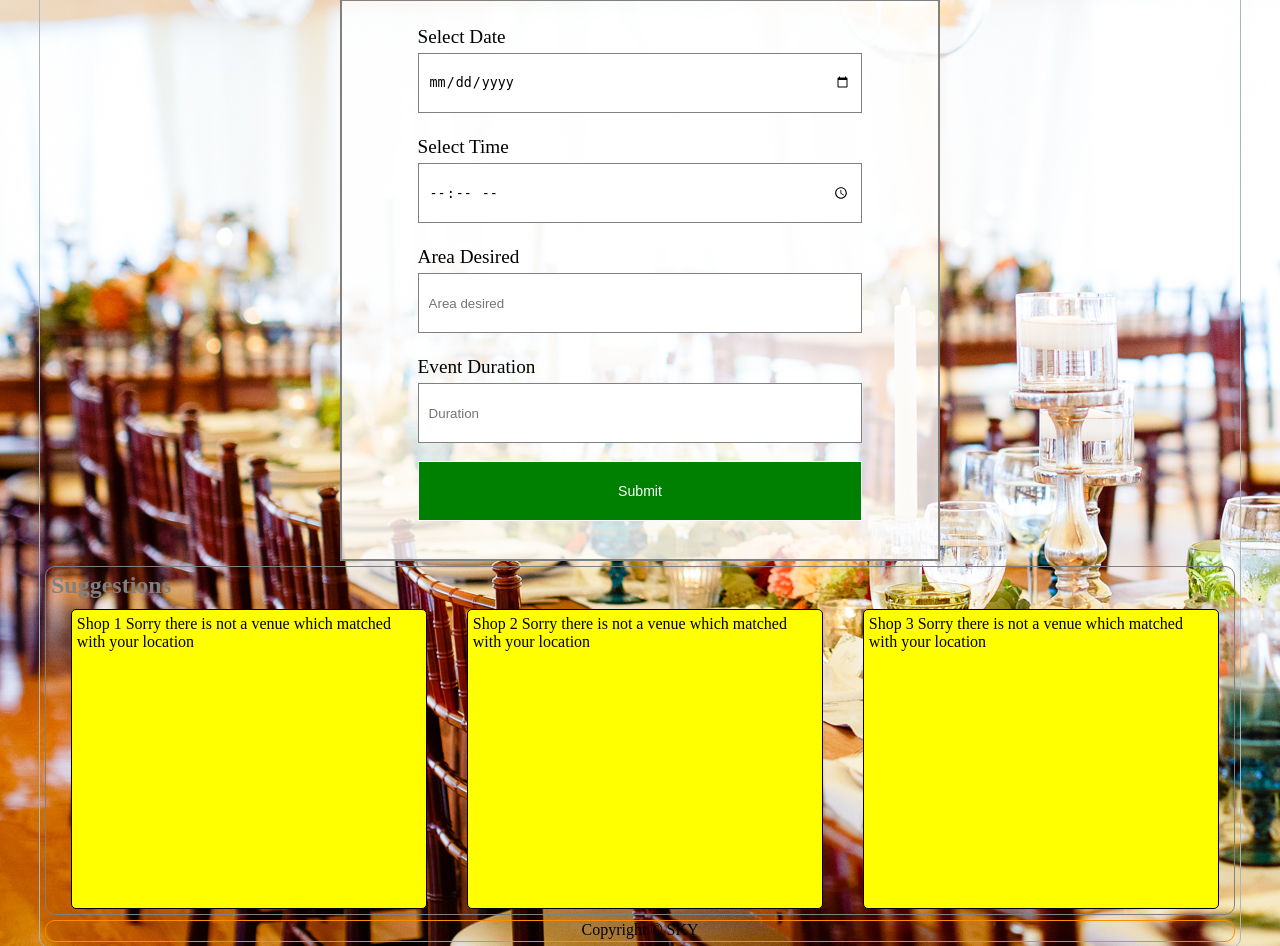
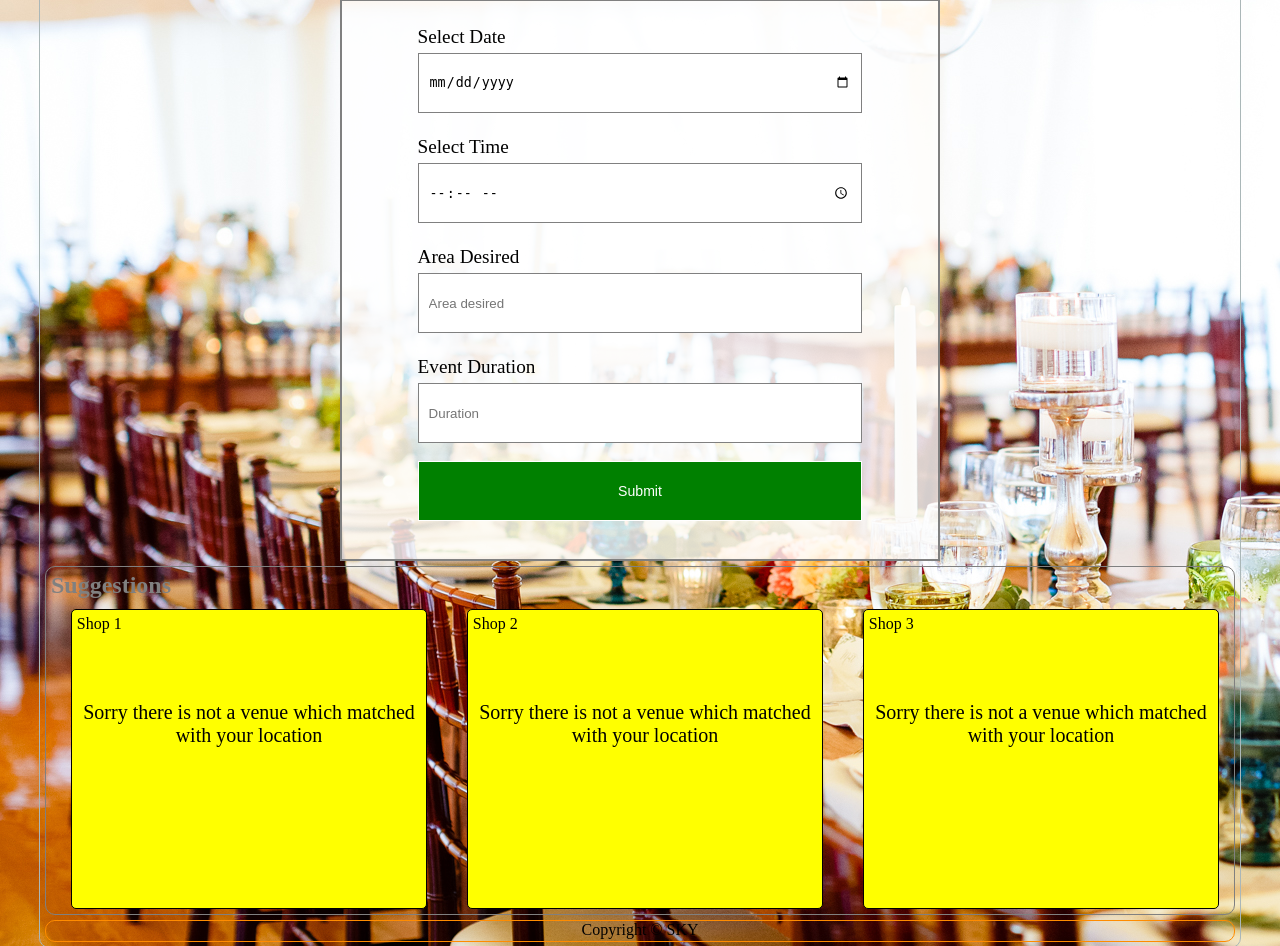
Before and after one commit to SKYSYSLK/PartyPros, a PHP site: page /venueselection.php in a window 1280 px wide. Shown: the part 364-1310 px from the top of the page. Run offline with PHP 8.4, Linux system fonts and the light colour scheme; a user stored in the database is signed in; data comes from the database, SQL or seed files in the repository.

Commit message:
venue selection upadated

```diff
--- a/css/venueSelection.css
+++ b/css/venueSelection.css
@@ -85,3 +85,10 @@ lable{
     padding: 5px;
     box-sizing: border-box;
 }
+
+#venue{
+    font-size: 20px;
+    text-align: center;
+    margin-top: 50px;
+
+}
--- a/venueselection.php
+++ b/venueselection.php
@@ -75,41 +75,49 @@ $connection->close();
     <div class="frame">
         <div class="frame-header">Suggestions</div>
         <div class="frame-content">
-            <div class="block">Shop 1
+            <div class="block">Shop 1<br><br>
             <!--getting details from the database -->
+                <div id="venue">
                     <?php
                     if ($itemcon->num_rows > 0) {
                         // output data of each row
                         $row = $itemcon->fetch_assoc();
-            			echo "<br> id: ". $row["itemID"]. " - Name: ". $row["itemName"]. " " . $row["itemPrice"] . "<br>";
-       				}else {
-        				echo "Sorry there is not a venue which matched with your location";
-    				}
-				?>
-            </div>
-            <div class="block">Shop 2
-                <?php
-                if ($itemcon->num_rows > 0) {
-                    // output data of each row
-                    $row = $itemcon->fetch_assoc();
-                    echo "<br> id: ". $row["itemID"]. " - Name: ". $row["itemName"]. " " . $row["itemPrice"] . "<br>";
+                        echo "<br> ". $row["itemName"]. "<br><br>"."Price :" . $row["itemPrice"] . "<br>";
                     } else {
                         echo "Sorry there is not a venue which matched with your location";
                     }
 
                     ?>
                 </div>
-            <div class="block">Shop 3
+            </div>
+
+            <div class="block">Shop 2 <br><br>
+                <div id="venue">
                     <?php
                     if ($itemcon->num_rows > 0) {
                         // output data of each row
                         $row = $itemcon->fetch_assoc();
-                    echo "<br> id: ". $row["itemID"]. " - Name: ". $row["itemName"]. " " . $row["itemPrice"] . "<br>";
+                        echo "<br> ". $row["itemName"]. "<br><br>"."Price :" . $row["itemPrice"] . "<br>";
                     } else {
                         echo "Sorry there is not a venue which matched with your location";
                     }
 
                     ?>
+                </div>
+            </div>
+            <div  class="block">Shop 3<br><br>
+                <div id="venue">
+                    <?php
+                    if ($itemcon->num_rows > 0) {
+                        // output data of each row
+                        $row = $itemcon->fetch_assoc();
+                        echo "<br> ". $row["itemName"]. "<br><br>"."Price :" . $row["itemPrice"] . "<br>";
+                    } else {
+                        echo "Sorry there is not a venue which matched with your location";
+                    }
+
+                    ?>
+                </div>
             </div>
         </div>
     </div>
```
Lines whose indentation alone changed are shown as unchanged.
